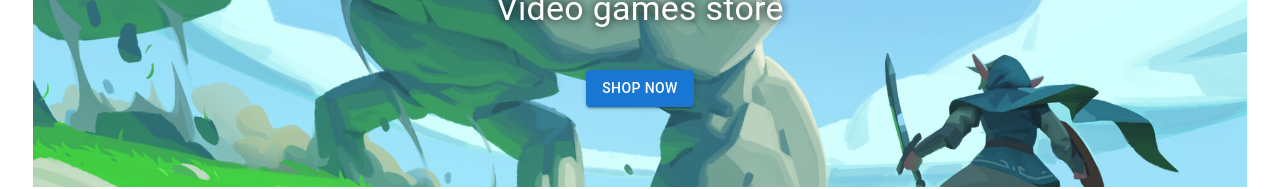
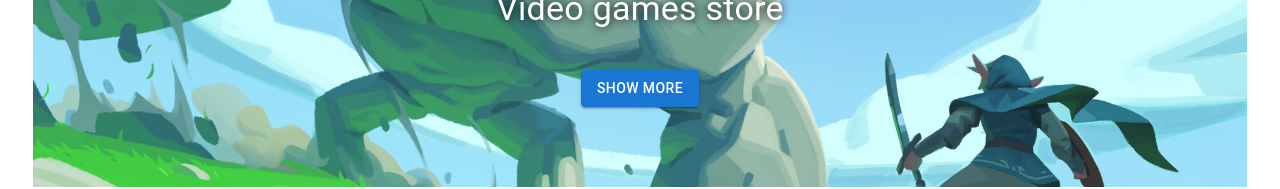
Before and after one commit to SJanna/purffectgames_client, a Next.js app: page / in a window 1280 px wide. Shown: the part 355-544 px from the top of the page. Built offline with nearby package versions, Linux system fonts and the light colour scheme; no server answers.

Commit message:
Update header button label Update Readme

```diff
--- a/src/Components/HomePage/Header.tsx
+++ b/src/Components/HomePage/Header.tsx
@@ -37,7 +37,7 @@ function Header() {
       </Typography>
       <Link href="/games" passHref>
         <Button variant="contained" sx={{ mt: 3 }}>
-          Shop Now
+          Show More
         </Button>
       </Link>
     </Box>
```
Also changed, not shown: 1 other file (tests, documents, lock files or other folders).
